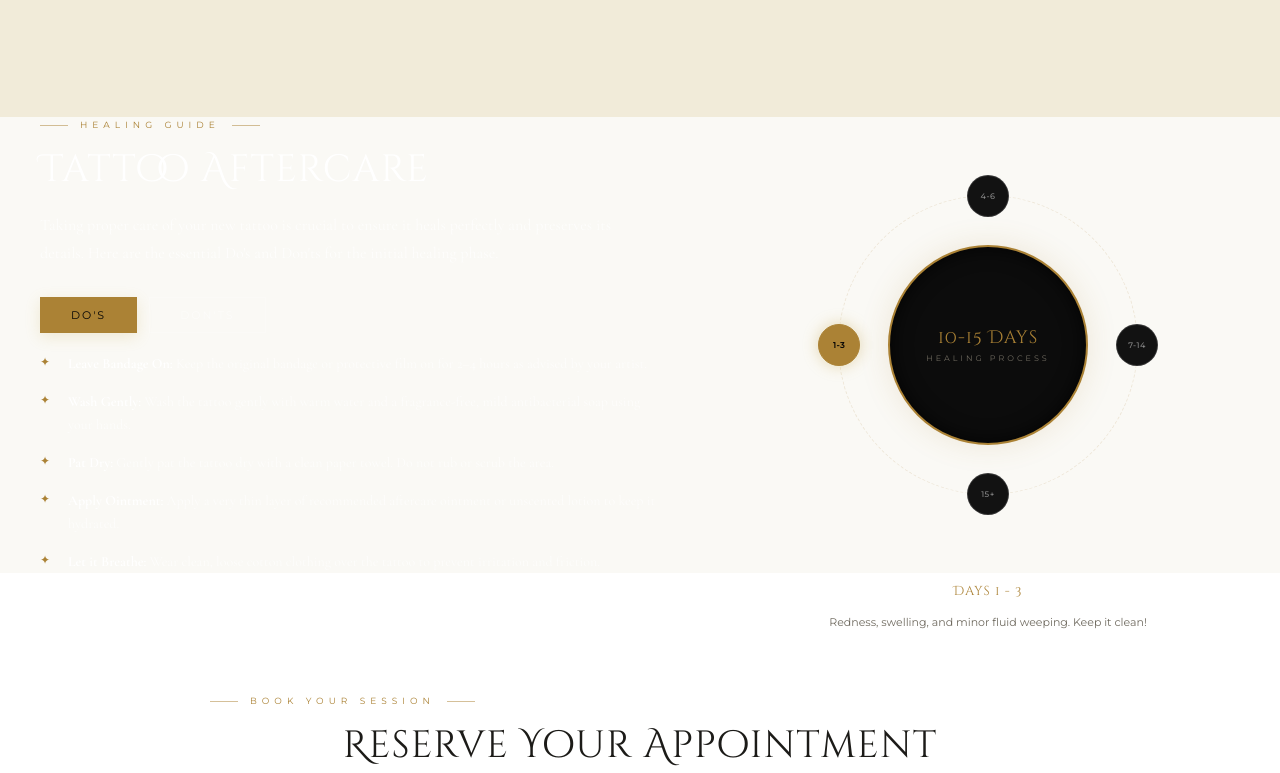
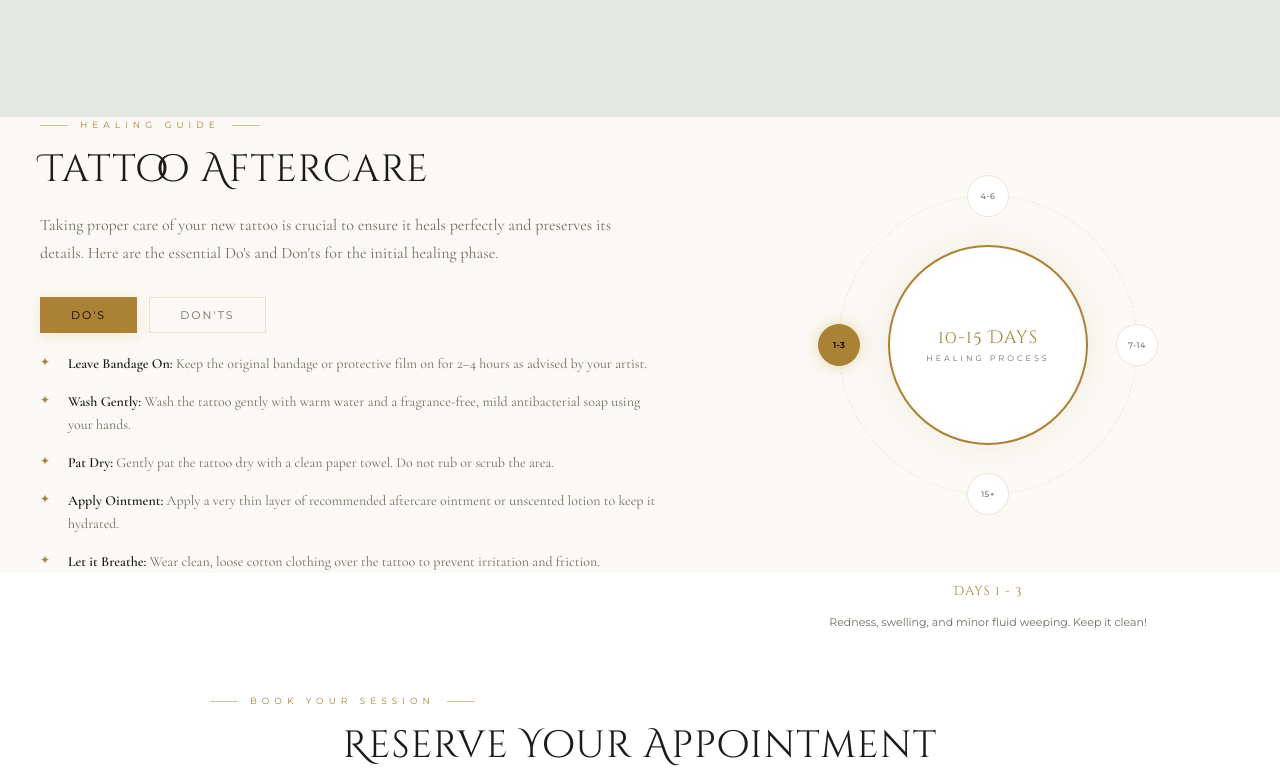
Before and after one commit to ARAVIND123465/harshaa-tatto, a website: page index.html in a window 1280 px wide. Shown: the part 5100-5873 px from the top of the page. Drawn offline with nearby package versions, Linux system fonts and the light colour scheme.

Commit message:
style: unify Services and Aftercare sections with a premium Light Sage Green and Gold theme

```diff
--- a/css/styles.css
+++ b/css/styles.css
@@ -632,7 +632,7 @@ em {
 /* ── SERVICES ── */
 .services {
   padding: 120px 60px;
-  background: #f1ebd9; /* warm parchment beige background */
+  background: #e3e8e3; /* unique light sage green background */
 }
 
 .services-header {
@@ -1585,20 +1585,19 @@ footer img {
 }
 }
 
-/* ── AFTERCARE SECTION ── */
 .aftercare {
   padding: 120px 60px;
-  background: #080808;
+  background: #e3e8e3; /* matching unique light sage green background */
   border-top: 1px solid var(--border);
   border-bottom: 1px solid var(--border);
 }
 
 .aftercare .section-title {
-  color: #ffffff;
-}
-
-.aftercare-left>p {
-  color: rgba(255, 255, 255, 0.7) !important;
+  color: var(--text);
+}
+
+.aftercare-left > p {
+  color: var(--text-dim) !important;
 }
 
 .aftercare-inner {
@@ -1619,8 +1618,8 @@ footer img {
 
 .aftercare-tab-btn {
   background: none;
-  border: 1px solid rgba(255, 255, 255, 0.15);
-  color: rgba(255, 255, 255, 0.5);
+  border: 1px solid var(--border);
+  color: var(--text-dim);
   padding: 10px 30px;
   font-family: 'Montserrat', sans-serif;
   font-size: 11px;
@@ -1666,11 +1665,11 @@ footer img {
   padding-left: 28px;
   font-size: 14px;
   line-height: 1.6;
-  color: rgba(255, 255, 255, 0.65);
+  color: var(--text-dim);
 }
 
 .aftercare-list li strong {
-  color: #ffffff;
+  color: var(--text);
 }
 
 .aftercare-list li::before {
@@ -1697,19 +1696,19 @@ footer img {
   width: 200px;
   height: 200px;
   border-radius: 50%;
-  background: #0c0c0c;
+  background: var(--bg2);
   border: 2px solid var(--gold);
   display: flex;
   align-items: center;
   justify-content: center;
-  box-shadow: 0 0 30px rgba(171, 130, 53, 0.15), inset 0 0 20px rgba(0, 0, 0, 0.8);
+  box-shadow: 0 0 30px rgba(171, 130, 53, 0.1), inset 0 0 15px rgba(171, 130, 53, 0.05);
   z-index: 10;
   transition: transform 0.4s ease, box-shadow 0.4s ease;
 }
 
 .healing-circle-main:hover {
   transform: scale(1.03);
-  box-shadow: 0 0 40px rgba(171, 130, 53, 0.25), inset 0 0 20px rgba(0, 0, 0, 0.8);
+  box-shadow: 0 0 40px rgba(171, 130, 53, 0.2), inset 0 0 15px rgba(171, 130, 53, 0.05);
 }
 
 .healing-circle-content {
@@ -1749,8 +1748,8 @@ footer img {
   width: 42px;
   height: 42px;
   border-radius: 50%;
-  background: #121212;
-  border: 1px solid rgba(255, 255, 255, 0.15);
+  background: var(--bg2);
+  border: 1px solid var(--border);
   display: flex;
   align-items: center;
   justify-content: center;
@@ -1763,7 +1762,7 @@ footer img {
   font-family: 'Montserrat', sans-serif;
   font-size: 8px;
   font-weight: 500;
-  color: rgba(255, 255, 255, 0.5);
+  color: var(--text-dim);
   letter-spacing: 0.5px;
 }
 
```
